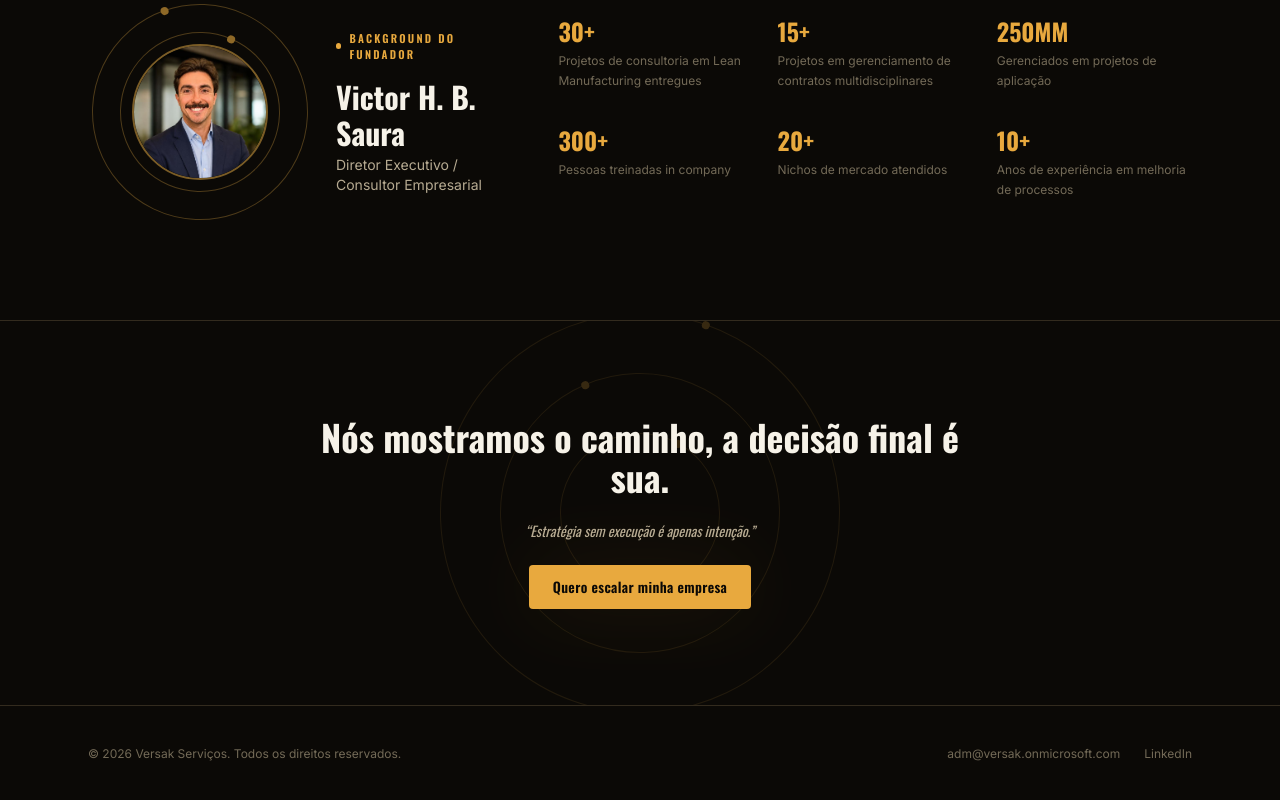
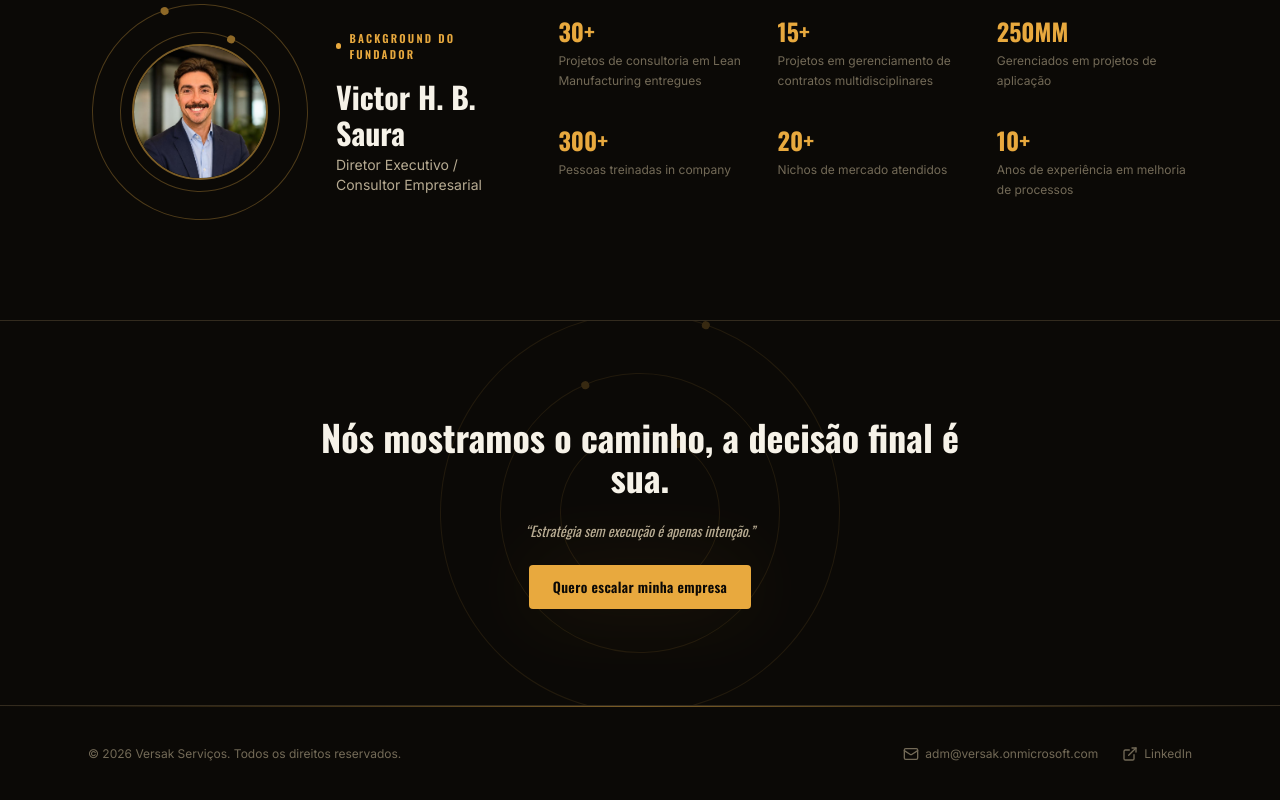
Before and after one commit to O-Carvalho/Versak, a Next.js app: page / in a window 1280 px wide. Shown: the part 3826-4626 px from the top of the page. Built offline with nearby package versions, Linux system fonts and the light colour scheme.

Commit message:
feat: add gradient border and icons to footer

```diff
--- a/components/sections/footer.tsx
+++ b/components/sections/footer.tsx
@@ -1,18 +1,31 @@
+import { ExternalLink, Mail } from "lucide-react"
 import { Container } from "@/components/ui/container"
 import { site } from "@/content/site"
 
 export function Footer() {
   return (
-    <footer className="border-t border-line py-10">
+    <footer className="relative border-t border-line py-10">
+      <div
+        aria-hidden
+        className="pointer-events-none absolute inset-x-0 top-0 h-px"
+        style={{ background: "linear-gradient(to right, transparent, var(--color-gold-dim) 50%, transparent)" }}
+      />
       <Container className="flex flex-col items-center justify-between gap-4 text-xs text-text-dim sm:flex-row">
         <p>
           © {new Date().getFullYear()} {site.nome} Serviços. Todos os direitos reservados.
         </p>
         <div className="flex gap-6">
-          <a href={`mailto:${site.email}`} className="hover:text-text-muted">
+          <a href={`mailto:${site.email}`} className="flex items-center gap-1.5 hover:text-text-muted">
+            <Mail className="h-4 w-4" />
             {site.email}
           </a>
-          <a href={site.linkedin} target="_blank" rel="noopener noreferrer" className="hover:text-text-muted">
+          <a
+            href={site.linkedin}
+            target="_blank"
+            rel="noopener noreferrer"
+            className="flex items-center gap-1.5 hover:text-text-muted"
+          >
+            <ExternalLink className="h-4 w-4" />
             LinkedIn
           </a>
         </div>
```
